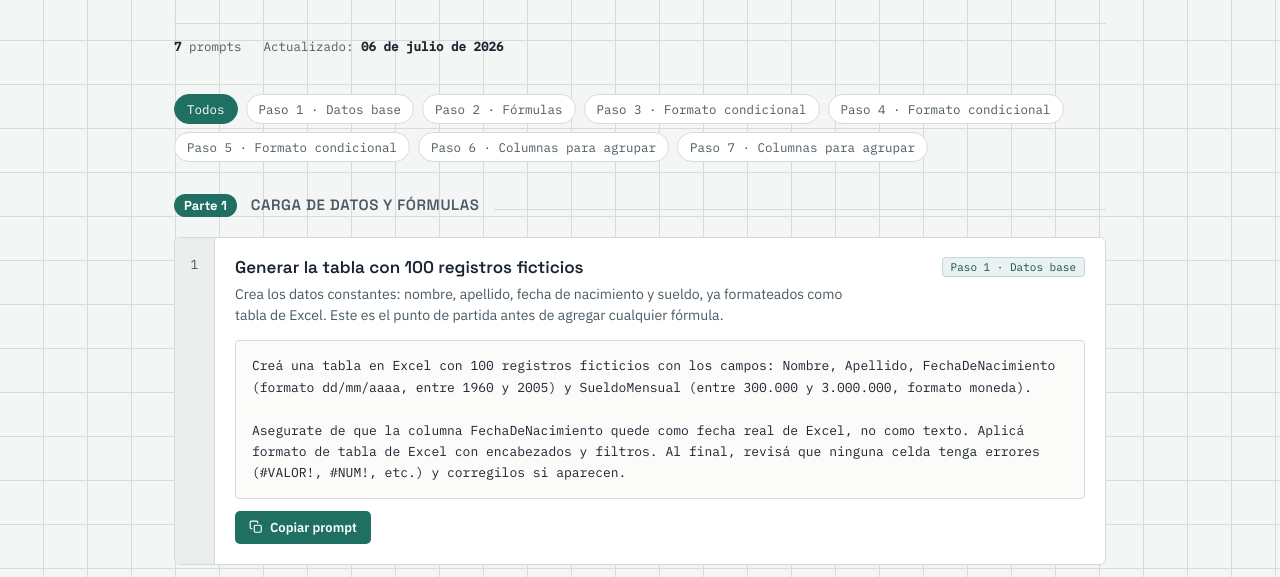
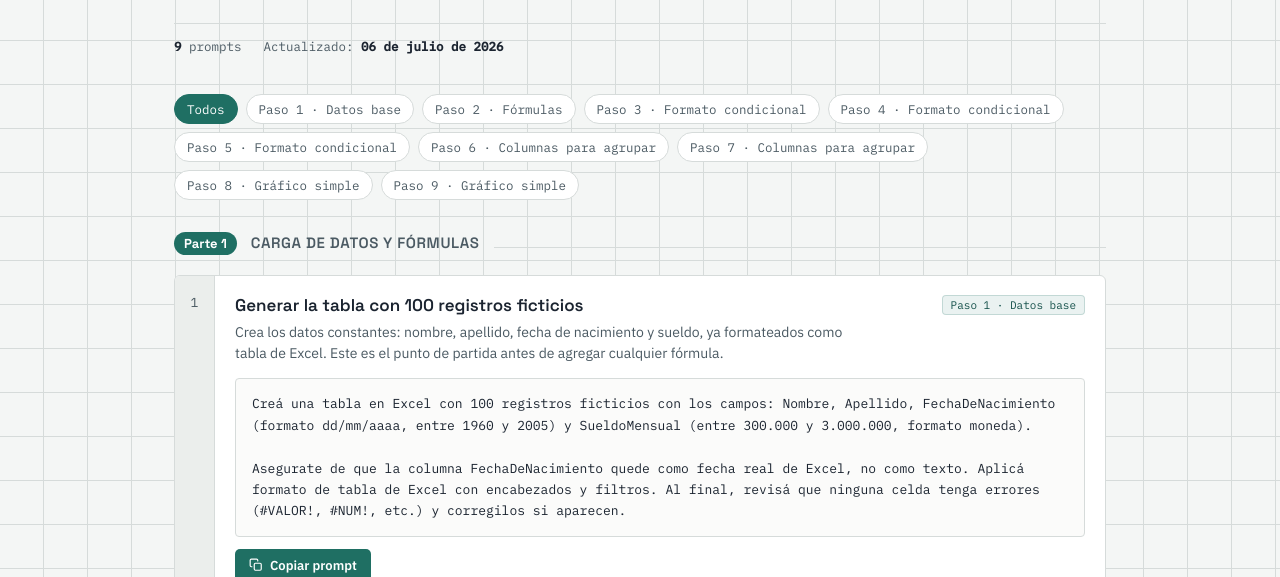
Before and after one commit to NestorISI/PromtsISIEduca, a plain HTML site: page index.html in a window 1280 px wide. Shown: the part 223-800 px from the top of the page. Drawn offline with Linux system fonts and the light colour scheme.

Commit message:
Update version to 1.9 and add instructions for bar charts of people by Department and birthdays by month

```diff
--- a/index.html
+++ b/index.html
@@ -1,7 +1,7 @@
 <!DOCTYPE html>
 <!--
   ═══════════════════════════════════════════════════════════════
-  VERSIÓN DEL ARCHIVO: 1.7
+  VERSIÓN DEL ARCHIVO: 1.9
   Última actualización: 2026-07-05
 
   Historial:
@@ -13,6 +13,8 @@
   - 1.5  Se agregó Parte 2 / Paso 4: marcar cumpleañeros del mes actual (usa columna Mes)
   - 1.6  Se agregó Parte 2 / Paso 5: barras de datos sobre EdadAños
   - 1.7  Se agregó Parte 3 / Paso 6 (RangoEdad con SI) y Paso 7 (Departamento ficticio)
+  - 1.8  Se agregó Parte 4 / Paso 8: gráfico de barras de personas por Departamento
+  - 1.9  Se agregó Parte 4 / Paso 9: gráfico de barras de cumpleañeros por mes
 
   Al editar este archivo (a mano o por chat), actualizar este número
   de versión y sumar una línea al historial.
@@ -450,6 +452,34 @@ Al final, revisá que ninguna celda tenga errores (#VALOR!, #NUM!, etc.) y corre
 La asignación no tiene que seguir ninguna lógica basada en las otras columnas (edad, sueldo, fecha, etc.): simplemente repartí los 100 registros entre los cuatro departamentos de manera variada, para que después se puedan cruzar en una tabla dinámica.
 
 Estos valores pueden quedar como texto fijo en la columna (no hace falta que sea una fórmula viva). Al final, revisá que ninguna celda tenga errores (#VALOR!, #NUM!, etc.) y corregilos si aparecen.`
+    },
+    {
+      part: 4,
+      partTitle: "Parte 4 · Gráfico simple",
+      category: "Paso 8 · Gráfico simple",
+      title: "Gráfico de personas por Departamento",
+      desc: "Arma un gráfico de barras que muestra cuántas personas hay en cada Departamento, usando una pequeña tabla de apoyo con la cantidad de cada uno. Todavía sin tabla dinámica.",
+      prompt: `A partir de la tabla ya existente, quiero un gráfico de barras que muestre la cantidad de personas por Departamento.
+
+Primero, armá una tabla de apoyo pequeña en una zona vacía de la hoja, con una fila por cada Departamento (Ventas, Administración, Sistemas, RRHH) y, al lado de cada uno, la cantidad de personas de la tabla principal que pertenecen a ese Departamento, calculada con una fórmula viva (por ejemplo CONTAR.SI) sobre la columna Departamento.
+
+Con esa tabla de apoyo, insertá un gráfico de barras verticales donde el eje horizontal muestre el nombre del Departamento y el eje vertical la cantidad de personas. Poné como título del gráfico "Personas por Departamento".
+
+No uses tabla dinámica para este gráfico: armalo directo a partir de la tabla de apoyo con fórmulas. Al final, revisá que ninguna celda tenga errores (#VALOR!, #NUM!, etc.) y corregilos si aparecen.`
+    },
+    {
+      part: 4,
+      partTitle: "Parte 4 · Gráfico simple",
+      category: "Paso 9 · Gráfico simple",
+      title: "Gráfico de cumpleañeros por mes",
+      desc: "Arma un gráfico de barras que muestra cuántas personas cumplen años en cada mes del año, usando una pequeña tabla de apoyo con la cantidad por mes. Todavía sin tabla dinámica.",
+      prompt: `A partir de la tabla ya existente, quiero un gráfico de barras que muestre la cantidad de personas que cumplen años en cada mes del año.
+
+Primero, armá una tabla de apoyo pequeña en una zona vacía de la hoja, con una fila por cada uno de los 12 meses (en orden, de enero a diciembre, usando el nombre del mes en español) y, al lado de cada uno, la cantidad de personas de la tabla principal cuyo Mes corresponda a ese mes, calculada con una fórmula viva (por ejemplo CONTAR.SI) sobre la columna Mes.
+
+Con esa tabla de apoyo, insertá un gráfico de barras verticales donde el eje horizontal muestre el nombre del mes y el eje vertical la cantidad de personas. Poné como título del gráfico "Cumpleañeros por mes".
+
+No uses tabla dinámica para este gráfico: armalo directo a partir de la tabla de apoyo con fórmulas. Al final, revisá que ninguna celda tenga errores (#VALOR!, #NUM!, etc.) y corregilos si aparecen.`
     }
   ];
 
```
